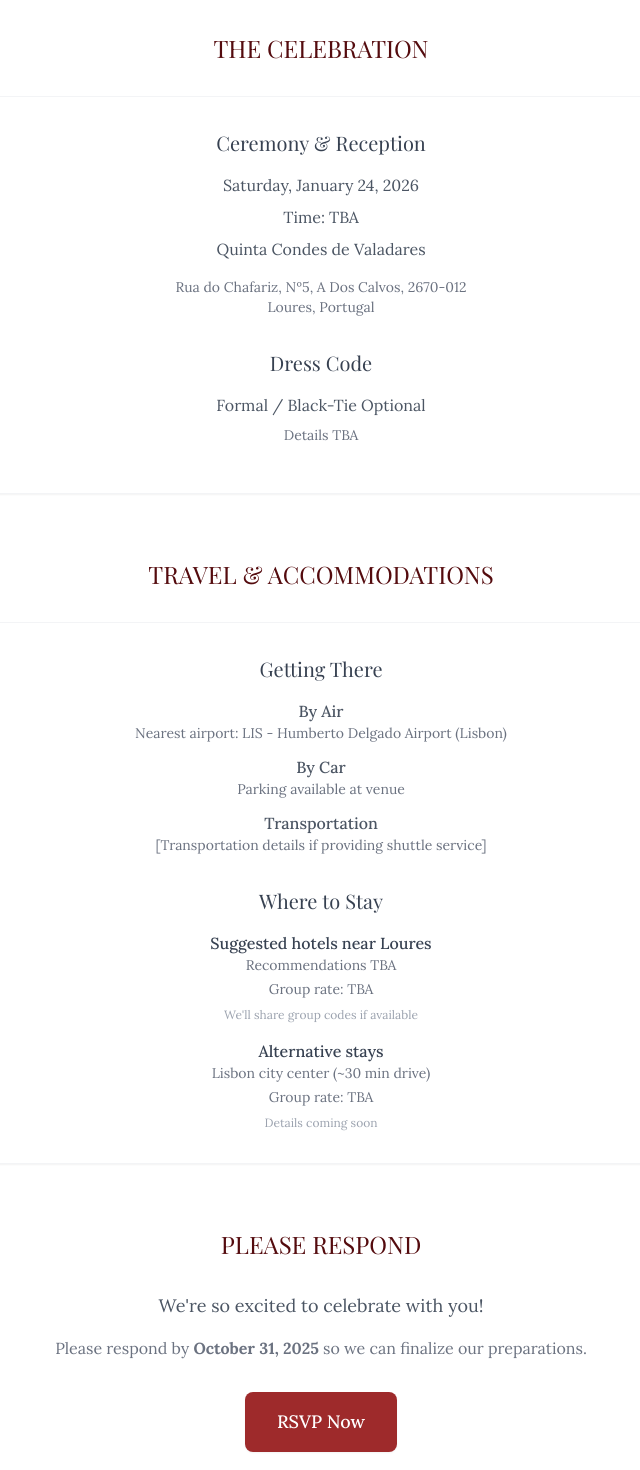
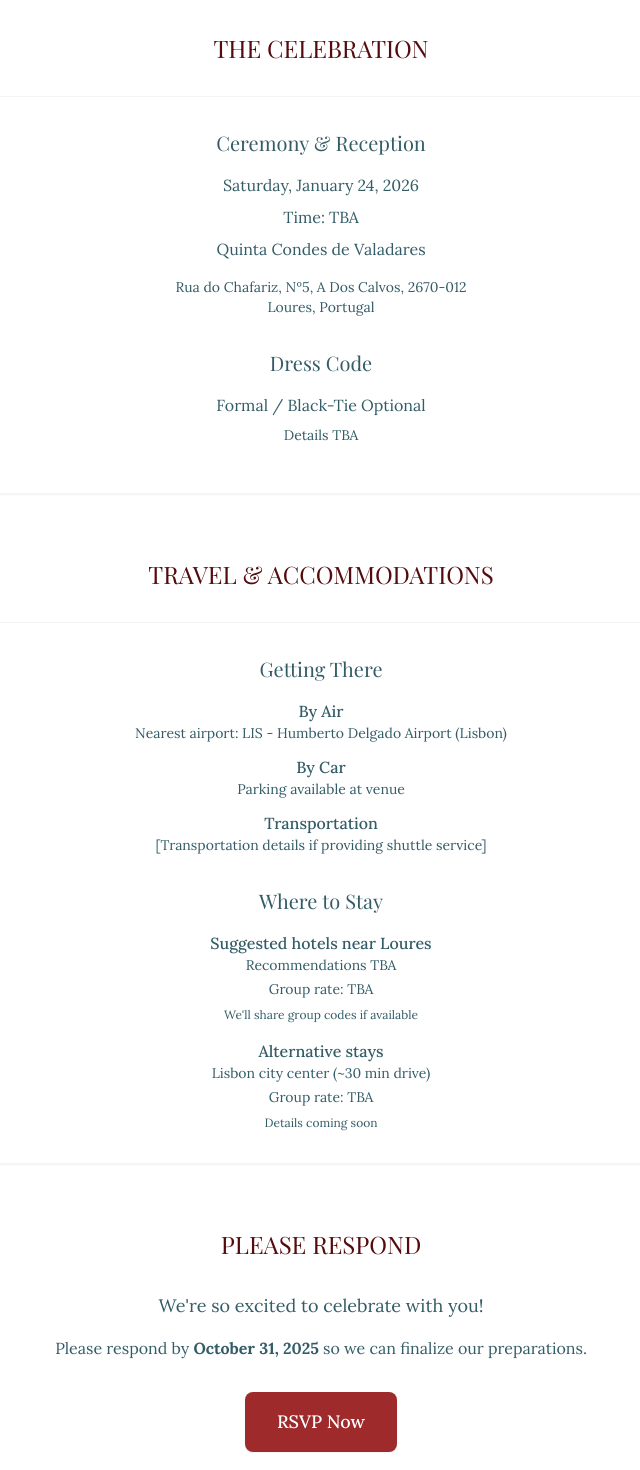
Before and after one commit to RaazKH/wedding-website, a Next.js app: page /rsvp in a window 1280 px wide. Shown: the part 220-1690 px from the top of the page, without its empty margins (319-959 px from the left). Built offline with nearby package versions, Linux system fonts and the light colour scheme; no server answers.

Commit message:
rsvp to use color-blue

```diff
--- a/src/app/rsvp/page.tsx
+++ b/src/app/rsvp/page.tsx
@@ -19,19 +19,19 @@ export default function RSVP() {
             <div className="bg-white rounded-lg shadow-sm border border-gray-100 p-8">
               <div className="space-y-8">
                 <div>
-                  <h3 className="font-serif text-xl mb-4 text-gray-700">Ceremony & Reception</h3>
-                  <p className="text-gray-600 mb-2">Saturday, January 24, 2026</p>
-                  <p className="text-gray-600 mb-2">Time: TBA</p>
-                  <p className="text-gray-600 mb-4">Quinta Condes de Valadares</p>
-                  <p className="text-gray-500 text-sm">
+                  <h3 className="font-serif text-xl mb-4 color-blue">Ceremony & Reception</h3>
+                  <p className="color-blue mb-2">Saturday, January 24, 2026</p>
+                  <p className="color-blue mb-2">Time: TBA</p>
+                  <p className="color-blue mb-4">Quinta Condes de Valadares</p>
+                  <p className="color-blue text-sm">
                     Rua do Chafariz, Nº5, A Dos Calvos, 2670-012<br />
                     Loures, Portugal
                   </p>
                 </div>
                 <div>
-                  <h3 className="font-serif text-xl mb-4 text-gray-700">Dress Code</h3>
-                  <p className="text-gray-600 mb-2">Formal / Black-Tie Optional</p>
-                  <p className="text-gray-500 text-sm mb-4">Details TBA</p>
+                  <h3 className="font-serif text-xl mb-4 color-blue">Dress Code</h3>
+                  <p className="color-blue mb-2">Formal / Black-Tie Optional</p>
+                  <p className="color-blue text-sm mb-4">Details TBA</p>
                 </div>
               </div>
             </div>
@@ -42,37 +42,37 @@ export default function RSVP() {
             <div className="bg-white rounded-lg shadow-sm border border-gray-100 p-8">
               <div className="space-y-8">
                 <div>
-                  <h3 className="font-serif text-xl mb-4 text-gray-700">Getting There</h3>
-                  <div className="space-y-3 text-gray-600">
+                  <h3 className="font-serif text-xl mb-4 color-blue">Getting There</h3>
+                  <div className="space-y-3 color-blue">
                     <div>
                       <p className="font-medium">By Air</p>
-                      <p className="text-sm text-gray-500">Nearest airport: LIS - Humberto Delgado Airport (Lisbon)</p>
+                      <p className="text-sm color-blue">Nearest airport: LIS - Humberto Delgado Airport (Lisbon)</p>
                     </div>
                     <div>
                       <p className="font-medium">By Car</p>
-                      <p className="text-sm text-gray-500">Parking available at venue</p>
+                      <p className="text-sm color-blue">Parking available at venue</p>
                     </div>
                     <div>
                       <p className="font-medium">Transportation</p>
-                      <p className="text-sm text-gray-500">[Transportation details if providing shuttle service]</p>
+                      <p className="text-sm color-blue">[Transportation details if providing shuttle service]</p>
                     </div>
                   </div>
                 </div>
 
                 <div>
-                  <h3 className="font-serif text-xl mb-4 text-gray-700">Where to Stay</h3>
+                  <h3 className="font-serif text-xl mb-4 color-blue">Where to Stay</h3>
                   <div className="space-y-4">
                     <div>
-                      <p className="font-medium text-gray-700">Suggested hotels near Loures</p>
-                      <p className="text-sm text-gray-500 mb-1">Recommendations TBA</p>
-                      <p className="text-sm text-gray-500 mb-2">Group rate: TBA</p>
-                      <p className="text-xs text-gray-400">We'll share group codes if available</p>
+                      <p className="font-medium color-blue">Suggested hotels near Loures</p>
+                      <p className="text-sm color-blue mb-1">Recommendations TBA</p>
+                      <p className="text-sm color-blue mb-2">Group rate: TBA</p>
+                      <p className="text-xs color-blue">We'll share group codes if available</p>
                     </div>
                     <div>
-                      <p className="font-medium text-gray-700">Alternative stays</p>
-                      <p className="text-sm text-gray-500 mb-1">Lisbon city center (~30 min drive)</p>
-                      <p className="text-sm text-gray-500 mb-2">Group rate: TBA</p>
-                      <p className="text-xs text-gray-400">Details coming soon</p>
+                      <p className="font-medium color-blue">Alternative stays</p>
+                      <p className="text-sm color-blue mb-1">Lisbon city center (~30 min drive)</p>
+                      <p className="text-sm color-blue mb-2">Group rate: TBA</p>
+                      <p className="text-xs color-blue">Details coming soon</p>
                     </div>
                   </div>
                 </div>
@@ -82,10 +82,10 @@ export default function RSVP() {
 
           <section className="text-center">
             <h2 className="font-serif uppercase color-dark-red text-2xl font-light mb-8">Please Respond</h2>
-            <p className="text-lg text-gray-600 mb-4">
+            <p className="text-lg color-blue mb-4">
               We're so excited to celebrate with you!
             </p>
-            <p className="text-base text-gray-500 mb-8">
+            <p className="text-base color-blue mb-8">
               Please respond by <strong>October 31, 2025</strong> so we can finalize our preparations.
             </p>
 
@@ -101,7 +101,7 @@ export default function RSVP() {
                 <div className="flex justify-center">
                   <button
                     onClick={() => setShowForm(false)}
-                    className="text-gray-500 hover:text-gray-700 transition-colors text-sm"
+                    className="color-blue hover:color-red transition-colors text-sm"
                   >
                     X Close RSVP form
                   </button>
--- a/src/components/RsvpForm.tsx
+++ b/src/components/RsvpForm.tsx
@@ -110,7 +110,7 @@ export default function RsvpForm() {
       <form onSubmit={handleSubmit} className="space-y-8">
         {/* Name Field */}
         <div>
-          <label htmlFor="name" className="block text-sm font-medium text-gray-700 mb-2">
+          <label htmlFor="name" className="block text-sm font-medium color-blue mb-2">
             Your Name *
           </label>
           <input
@@ -132,7 +132,7 @@ export default function RsvpForm() {
 
         {/* Email Field */}
         <div>
-          <label htmlFor="email" className="block text-sm font-medium text-gray-700 mb-2">
+          <label htmlFor="email" className="block text-sm font-medium color-blue mb-2">
             Your Email *
           </label>
           <input
@@ -155,7 +155,7 @@ export default function RsvpForm() {
         {/* Attending Field */}
         <div>
           <fieldset>
-            <legend className="text-sm font-medium text-gray-700 mb-3">
+            <legend className="text-sm font-medium color-blue mb-3 w-full text-center">
               Will you be attending? *
             </legend>
             <div className="space-y-3">
@@ -171,7 +171,7 @@ export default function RsvpForm() {
                   }))}
                   className="h-4 w-4 text-accent border-gray-300 focus:ring-accent focus:ring-offset-0"
                 />
-                <span className="ml-3 text-gray-700 font-medium">Yes, I'll be there! 🎉</span>
+                <span className="ml-3 color-blue font-medium">Yes, I'll be there! 🎉</span>
               </label>
               <label className="flex items-center p-4 border border-gray-200 rounded-xl hover:bg-gray-50 cursor-pointer transition-colors">
                 <input
@@ -186,7 +186,7 @@ export default function RsvpForm() {
                   }))}
                   className="h-4 w-4 text-accent border-gray-300 focus:ring-accent focus:ring-offset-0"
                 />
-                <span className="ml-3 text-gray-700 font-medium">Sorry, I can't make it</span>
+                <span className="ml-3 color-blue font-medium">Sorry, I can't make it</span>
               </label>
             </div>
             {errors.attending && (
@@ -203,7 +203,7 @@ export default function RsvpForm() {
             <div className="space-y-3">
               {formData.attending_names.length > 0 && (
                 <>
-                  <label className="block text-sm font-medium text-gray-700 mb-2">
+                  <label className="block text-sm font-medium color-blue mb-2">
                     Additional attendees:
                   </label>
                   <div className="space-y-3">
@@ -248,7 +248,7 @@ export default function RsvpForm() {
 
         {/* Comments Field */}
         <div>
-          <label htmlFor="comments" className="block text-sm font-medium text-gray-700 mb-2">
+          <label htmlFor="comments" className="block text-sm font-medium color-blue mb-2">
             Any comments?
           </label>
           <textarea
```
